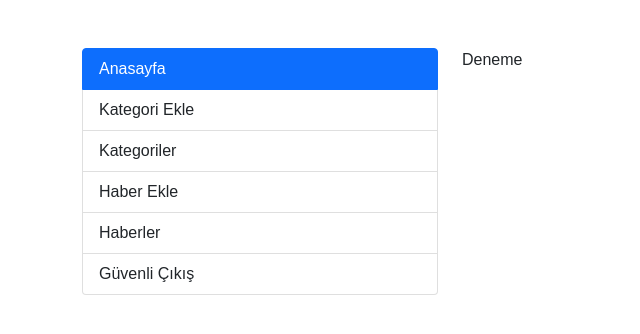
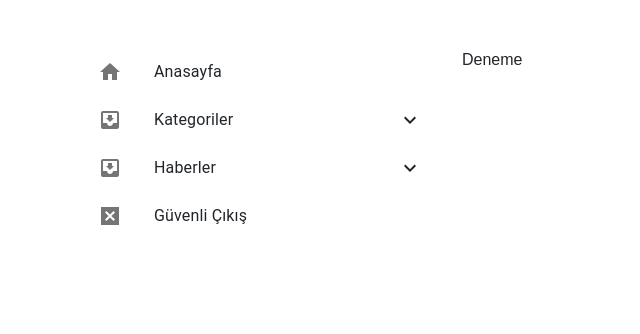
Before and after one commit to SerkanAfsar/AdaletAppWebUI, a Next.js app: page /Admin/Dashboard in a window 1280 px wide. Shown: the top 334 px of the page, without its empty margins (0-640 px from the left). Built offline with nearby package versions, Linux system fonts and the light colour scheme; sample sign-in values are in the browser's storage.

Commit message:
Update commit

```diff
--- a/Components/AdminLayout/Menu.js
+++ b/Components/AdminLayout/Menu.js
@@ -1,42 +1,143 @@
-import React from "react";
+import React, { useState } from "react";
 import Link from 'next/link';
 import styles from './Menu.module.scss';
 
+import List from '@mui/material/List';
+import ListItemButton from '@mui/material/ListItemButton';
+import ListItemIcon from '@mui/material/ListItemIcon';
+import ListItemText from '@mui/material/ListItemText';
+import Collapse from '@mui/material/Collapse';
+import InboxIcon from '@mui/icons-material/MoveToInbox';
+import DraftsIcon from '@mui/icons-material/Drafts';
+import ExpandLess from '@mui/icons-material/ExpandLess';
+import ExpandMore from '@mui/icons-material/ExpandMore';
+import HomeIcon from '@mui/icons-material/Home';
+import AddIcon from '@mui/icons-material/Add';
+import SummarizeIcon from '@mui/icons-material/Summarize';
+import DisabledByDefaultIcon from '@mui/icons-material/DisabledByDefault';
+
 
 const Menu = ({ activeLink }) => {
+    const [open, setOpen] = React.useState(false);
+    const [openNews, setOpennews] = useState(false);
+
+    const handleClick = () => {
+        setOpen(!open);
+    };
+    const handleNewsClick = () => {
+        setOpennews(!openNews);
+    }
     return (
-        <ul className="list-group">
-            <li className="list-group-item active" aria-current="true">
-                <Link href="/Admin/Dashboard">
-                    <a>Anasayfa</a>
+        // <ul className="list-group">
+        //     <li className="list-group-item active" aria-current="true">
+        //         <Link href="/Admin/Dashboard">
+        //             <a>Anasayfa</a>
+        //         </Link>
+        //     </li>
+        //     <li className="list-group-item">
+        //         <Link href="/Admin/Kategoriler/KategoriEkle">
+        //             <a>Kategori Ekle</a>
+        //         </Link>
+        //     </li>
+        //     <li className="list-group-item">
+        //         <Link href="/Admin/Kategoriler">
+        //             <a>Kategoriler</a>
+        //         </Link>
+        //     </li>
+        //     <li className="list-group-item">
+        //         <Link href="/Admin/Haberler/HaberEkle">
+        //             <a>Haber Ekle</a>
+        //         </Link>
+        //     </li>
+        //     <li className="list-group-item">
+        //         <Link href="/Admin/Haberler">
+        //             <a>Haberler</a>
+        //         </Link>
+        //     </li>
+        //     <li className="list-group-item">
+        //         <Link href="/Admin/Exit">
+        //             <a>Güvenli Çıkış</a>
+        //         </Link>
+        //     </li>
+        // </ul>
+        <List color="#000"
+            style={{ padding: "0px" }}
+            component="nav"
+            aria-labelledby="nested-list-subheader"
+        >
+            <Link href="/">
+                <ListItemButton>
+                    <ListItemIcon>
+                        <HomeIcon color="#000" />
+                    </ListItemIcon>
+                    <ListItemText primary="Anasayfa" />
+                </ListItemButton>
             </Link>
-            </li>
-            <li className="list-group-item">
+            <ListItemButton onClick={handleClick}>
+                <ListItemIcon>
+                    <InboxIcon />
+                </ListItemIcon>
+                <ListItemText primary="Kategoriler" />
+                {open ? <ExpandLess /> : <ExpandMore />}
+            </ListItemButton>
+            <Collapse in={open} timeout="auto" unmountOnExit>
+                <List component="div" disablePadding>
                     <Link href="/Admin/Kategoriler/KategoriEkle">
-                    <a>Kategori Ekle</a>
+                        <ListItemButton sx={{ pl: 4 }}>
+                            <ListItemIcon>
+                                <AddIcon />
+                            </ListItemIcon>
+                            <ListItemText primary="Kategori Ekle" />
+                        </ListItemButton>
                     </Link>
-            </li>
-            <li className="list-group-item">
                     <Link href="/Admin/Kategoriler">
-                    <a>Kategoriler</a>
+                        <ListItemButton sx={{ pl: 4 }}>
+                            <ListItemIcon>
+                                <SummarizeIcon />
+                            </ListItemIcon>
+                            <ListItemText primary="Kategori Listesi" />
+                        </ListItemButton>
                     </Link>
-            </li>
-            <li className="list-group-item">
+                </List>
+            </Collapse>
+            <ListItemButton onClick={handleNewsClick}>
+                <ListItemIcon>
+                    <InboxIcon />
+                </ListItemIcon>
+                <ListItemText primary="Haberler" />
+                {openNews ? <ExpandLess /> : <ExpandMore />}
+            </ListItemButton>
+            <Collapse in={openNews} timeout="auto" unmountOnExit>
+                <List component="div" disablePadding>
                     <Link href="/Admin/Haberler/HaberEkle">
-                    <a>Haber Ekle</a>
+                        <ListItemButton sx={{ pl: 4 }}>
+                            <ListItemIcon>
+                                <AddIcon />
+                            </ListItemIcon>
+                            <ListItemText primary="Haber Ekle" />
+                        </ListItemButton>
                     </Link>
-            </li>
-            <li className="list-group-item">
                     <Link href="/Admin/Haberler">
-                    <a>Haberler</a>
+                        <ListItemButton sx={{ pl: 4 }}>
+                            <ListItemIcon>
+                                <SummarizeIcon />
+                            </ListItemIcon>
+                            <ListItemText primary="Haber Listesi" />
+                        </ListItemButton>
                     </Link>
-            </li>
-            <li className="list-group-item">
+                </List>
+            </Collapse>
+
             <Link href="/Admin/Exit">
-                    <a>Güvenli Çıkış</a>
+                <ListItemButton>
+                    <ListItemIcon>
+                        <DisabledByDefaultIcon />
+                    </ListItemIcon>
+                    <ListItemText primary="Güvenli Çıkış" />
+                </ListItemButton>
             </Link>
-            </li>
-        </ul>
+
+        </List>
     );
 
 }
--- a/package.json
+++ b/package.json
@@ -11,6 +11,7 @@
   "dependencies": {
     "@emotion/react": "^11.9.0",
     "@emotion/styled": "^11.8.1",
+    "@mui/icons-material": "^5.6.2",
     "@mui/material": "^5.6.4",
     "axios": "^0.25.0",
     "bootstrap": "^5.1.3",
--- a/pages/_app.js
+++ b/pages/_app.js
@@ -1,12 +1,11 @@
 import NProgress from 'nprogress';
 import 'react-toastify/dist/ReactToastify.css';
+import { ToastContainer } from 'react-toastify';
 import 'nprogress/nprogress.css';
-import { ToastContainer } from 'react-toastify';
 import 'bootstrap/dist/css/bootstrap.min.css';
 import "bootstrap-icons/font/bootstrap-icons.css";
 import '../styles/globals.scss'
 import Router from 'next/router';
-import Head from 'next/head';
 
 Router.onRouteChangeStart = () => {
   NProgress.start();
@@ -16,21 +15,9 @@ Router.onRouteChangeComplete = () => {
   NProgress.done();
 }
 
+
 function MyApp({ Component, pageProps }) {
-  return (<>
-    <Head>
-      <link
-        rel="stylesheet"
-        href="https://fonts.googleapis.com/css?family=Roboto:300,400,500,700&display=swap"
-      />
-      <link
-        rel="stylesheet"
-        href="https://fonts.googleapis.com/icon?family=Material+Icons"
-      />
-    </Head>
-    <Component {...pageProps} />
-  </>
-  );
+  return <Component {...pageProps} />
 }
 
 export default MyApp
--- a/styles/_variables.scss
+++ b/styles/_variables.scss
@@ -1,2 +1,3 @@
 $primaryColor: #032a63;
 $secondaryColor: #d1011c;
+$blackColor: #000;
```
Also changed, not shown: 1 other file (tests, documents, lock files or other folders). Lines whose indentation alone changed are shown as unchanged.
